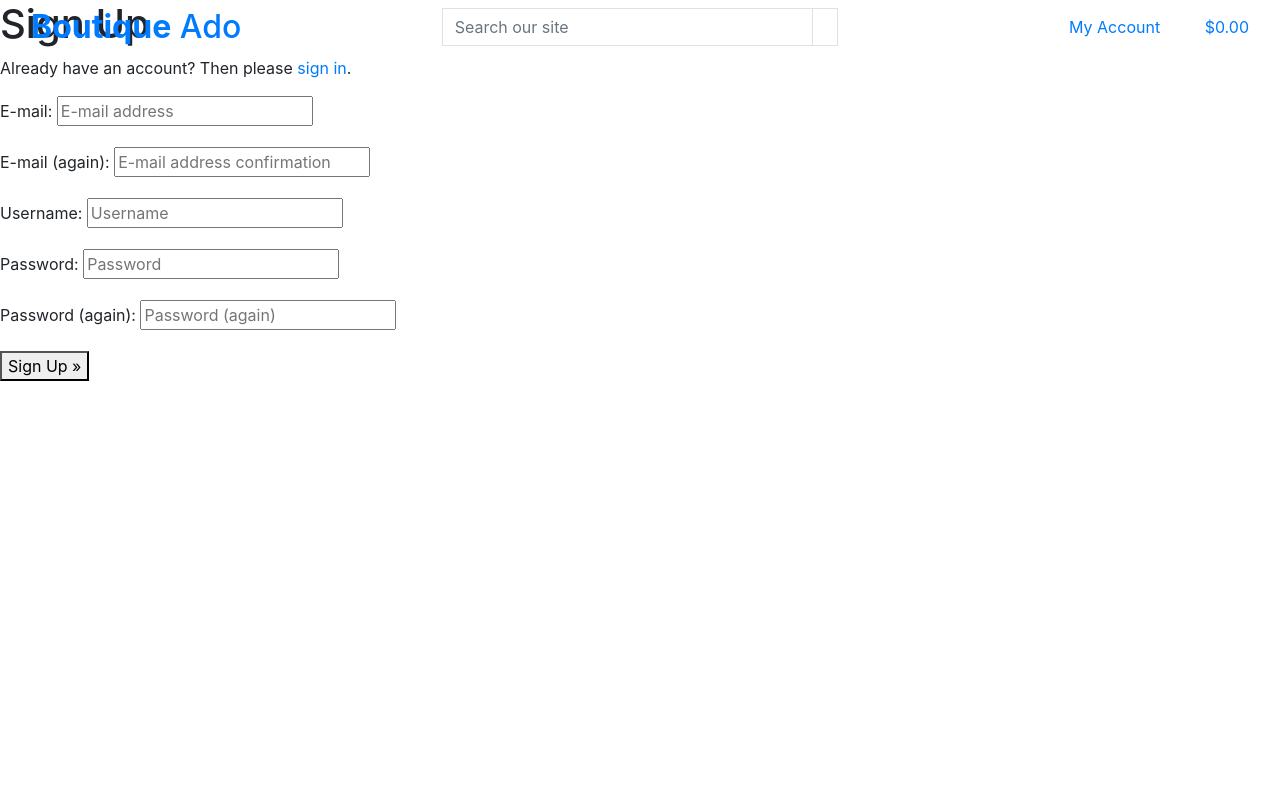
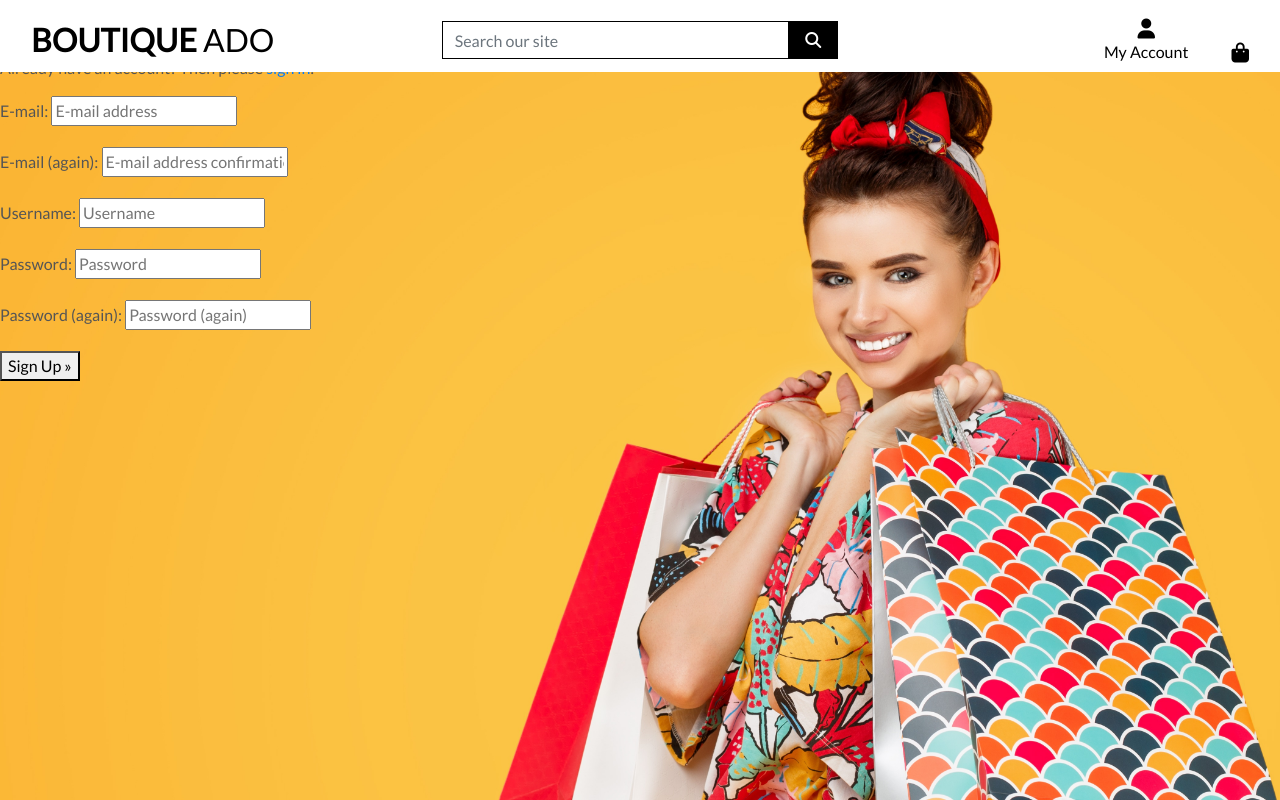
Before and after one commit to Nmyhi/boutique_ado_v1, a Django app: page /accounts/signup/ in a window 1280 px wide. Run offline with Django 3.2, Linux system fonts and the light colour scheme; some libraries are stand-ins or nearby versions.

Commit message:
Complete homepage header and css

```diff
--- a/boutique_ado/settings.py
+++ b/boutique_ado/settings.py
@@ -171,6 +171,10 @@ USE_TZ = True
 # https://docs.djangoproject.com/en/3.2/howto/static-files/
 
 STATIC_URL = '/static/'
+STATICFILES_DIRS = (os.path.join(BASE_DIR, 'static'),)
+
+MEDIA_URL = '/media/'
+MEDIA_ROOT = os.path.join(BASE_DIR, 'media')
 
 # Default primary key field type
 # https://docs.djangoproject.com/en/3.2/ref/settings/#default-auto-field
--- a/boutique_ado/urls.py
+++ b/boutique_ado/urls.py
@@ -15,9 +15,11 @@ Including another URLconf
 """
 from django.contrib import admin
 from django.urls import path, include
+from django.conf import settings
+from django.conf.urls.static import static
 
 urlpatterns = [
     path('admin/', admin.site.urls),
     path('accounts/', include('allauth.urls')),
     path('', include('home.urls'))
-]
+] + static(settings.MEDIA_URL, document_root=settings.MEDIA_ROOT)
--- /dev/null
+++ b/static/css/base.css
@@ -0,0 +1,81 @@
+html {
+    height: 100%;
+}
+
+body {
+    background: url('/media/homepage_background_cropped.jpg') no-repeat center center fixed;
+    background-size: cover;
+    height: calc(100vh - 164px);
+    color: #555;
+    font-family: 'Lato';
+}
+
+/* from Bulma */
+.icon {
+    align-items: center;
+    display: inline-flex;
+    justify-content: center;
+    height: 1.5rem;
+    width: 1.5rem;
+}
+
+.logo-font {
+    text-transform: uppercase;
+}
+
+.main-logo-link {
+    width: fit-content;
+}
+
+.shop-now-button {
+    background: black;
+    color: white;
+    min-width: 260px;
+}
+
+.btn-black {
+    background: black;
+    color: white;
+}
+
+.shop-now-button:hover,
+.shop-now-button:active,
+.shop-now-button:focus,
+.btn-black:hover,
+.btn-black:active,
+.btn-black:focus {
+    background: #222;
+    color: white;
+}
+
+.text-black {
+    color: #000 !important;
+}
+
+.border-black {
+    border: 1px solid black !important;
+}
+
+/* -------------------------------- Media Queries */
+
+/* Slightly larger container on xl screens */
+@media (min-width: 1200px) {
+    .container {
+        max-width: 80%;
+    }
+}
+
+/* fixed top navbar only on medium and up */
+@media (min-width: 992px) {
+    .fixed-top-desktop-only {
+        position: fixed;
+        top: 0;
+        right: 0;
+        left: 0;
+        z-index: 1030;
+    }
+
+    .header-container {
+        padding-top: 164px;
+    }
+}
--- a/templates/base.html
+++ b/templates/base.html
@@ -17,7 +17,16 @@
       integrity="sha384-Vkoo8x4CGsO3+Hhxv8T/Q5PaXtkKtu6ug5TOeNV6gBiFeWPGFN9MuhOf23Q9Ifjh"
       crossorigin="anonymous"
     />
+    <link
+      rel="stylesheet"
+      href="https://fonts.googleapis.com/css?family=Lato&display=swap"
+    />
+    <link rel="stylesheet" href="{% static 'css/base.css' %}" />
     {% endblock %} {% block extra_css %} {% endblock %} {% block corejs %}
+    <script
+      src="https://kit.fontawesome.com/516fe217e8.js"
+      crossorigin="anonymous"
+    ></script>
     <script
       src="https://cdn.jsdelivr.net/npm/jquery@3.5.1/dist/jquery.min.js"
       integrity="sha256-9/aliU8dGd2tb6OSsuzixeV4y/faTqgFtohetphbbj0="
@@ -40,19 +49,30 @@
 
   <body>
     <header class="container-fluid fixed-top">
-        <div class="row">
-            <div class="col-12 col-lg-4 my-auto py-1 py-lg-0 text-center text-lg-left">
+      <div id="top-nav" class="row bg-white pt-lg-2 d-lg-flex">
+        <div
+          class="col-12 col-lg-4 my-auto py-1 py-lg-0 text-center text-lg-left"
+        >
           <a href="{% url 'home' %}" class="nav-link main-logo-link">
-                    <h2 class="logo-font text-black my-0"><strong>Boutique</strong> Ado</h2>
+            <h2 class="logo-font text-black my-0">
+              <strong>Boutique</strong> Ado
+            </h2>
           </a>
         </div>
         <div class="col-12 col-lg-4 my-auto py-1 py-lg-0">
           <form method="GET" action="">
             <div class="input-group w-100">
-                        <input class="form-control border border-black rounded-0" type="text" name="q"
-                            placeholder="Search our site">
+              <input
+                class="form-control border border-black rounded-0"
+                type="text"
+                name="q"
+                placeholder="Search our site"
+              />
               <div class="input-group-append">
-                            <button class="form-control btn btn-black border border-black rounded-0" type="submit">
+                <button
+                  class="form-control btn btn-black border border-black rounded-0"
+                  type="submit"
+                >
                   <span class="icon">
                     <i class="fas fa-search"></i>
                   </span>
@@ -64,37 +84,52 @@
         <div class="col-12 col-lg-4 my-auto py-1 py-lg-0">
           <ul class="list-inline list-unstyled text-center text-lg-right my-0">
             <li class="list-inline-item dropdown">
-                        <a class="text-black nav-link" href="#" id="user-options" data-toggle="dropdown"
-                            aria-haspopup="true" aria-expanded="false">
+              <a
+                class="text-black nav-link"
+                href="#"
+                id="user-options"
+                data-toggle="dropdown"
+                aria-haspopup="true"
+                aria-expanded="false"
+              >
                 <div class="text-center">
                   <div><i class="fas fa-user fa-lg"></i></div>
                   <p class="my-0">My Account</p>
                 </div>
               </a>
-                        <div class="dropdown-menu border-0" aria-labelledby="user-options">
+              <div
+                class="dropdown-menu border-0"
+                aria-labelledby="user-options"
+              >
                 {% if request.user.is_authenticated %}
+                <!-- comment -->
                 {% if request.user.is_superuser %}
                 <a href="" class="dropdown-item">Product Management</a>
                 {% endif %}
                 <a href="" class="dropdown-item">My Profile</a>
-                            <a href="{% url 'account_logout' %}" class="dropdown-item">Logout</a>
+                <a href="{% url 'account_logout' %}" class="dropdown-item"
+                  >Logout</a
+                >
                 {% else %}
-                            <a href="{% url 'account_signup' %}" class="dropdown-item">Register</a>
-                            <a href="{% url 'account_login' %}" class="dropdown-item">Login</a>
+                <a href="{% url 'account_signup' %}" class="dropdown-item"
+                  >Register</a
+                >
+                <a href="{% url 'account_login' %}" class="dropdown-item"
+                  >Login</a
+                >
                 {% endif %}
               </div>
             </li>
             <li class="list-inline-item">
-                        <a class="{% if grand_total %}text-info font-weight-bold{% else %}text-black{% endif %} nav-link"
-                            href="">
+              <a
+                class="{% if grand_total %}text-info font-weight-bold{% else %}text-black{% endif %} nav-link"
+                href=""
+              >
                 <div class="text-center">
                   <div><i class="fas fa-shopping-bag fa-lg"></i></div>
                   <p class="my-0">
-                                    {% if grand_total %}
-                                    ${{ grand_total|floatformat:2 }}
-                                    {% else %}
-                                    $0.00
-                                    {% endif %}
+                    {% if grand_total %} ${{ grand_total|floatformat:2 }} {%
+                    else %} $0.00 {% endif %}
                   </p>
                 </div>
               </a>
```
Also changed, not shown: home/templates/home/index.html (+10 -7 lines), media/homepage_background_cropped.jpg (added). Lines whose indentation alone changed are shown as unchanged.
